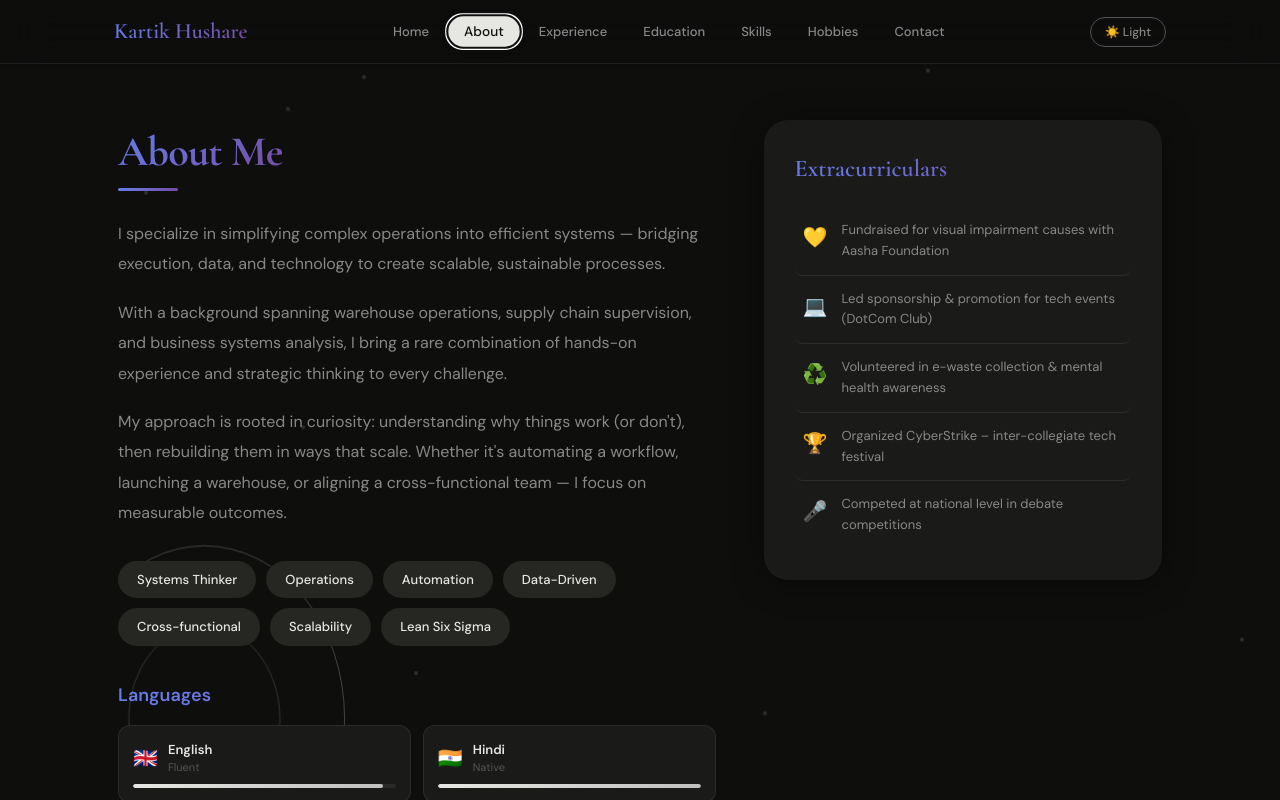
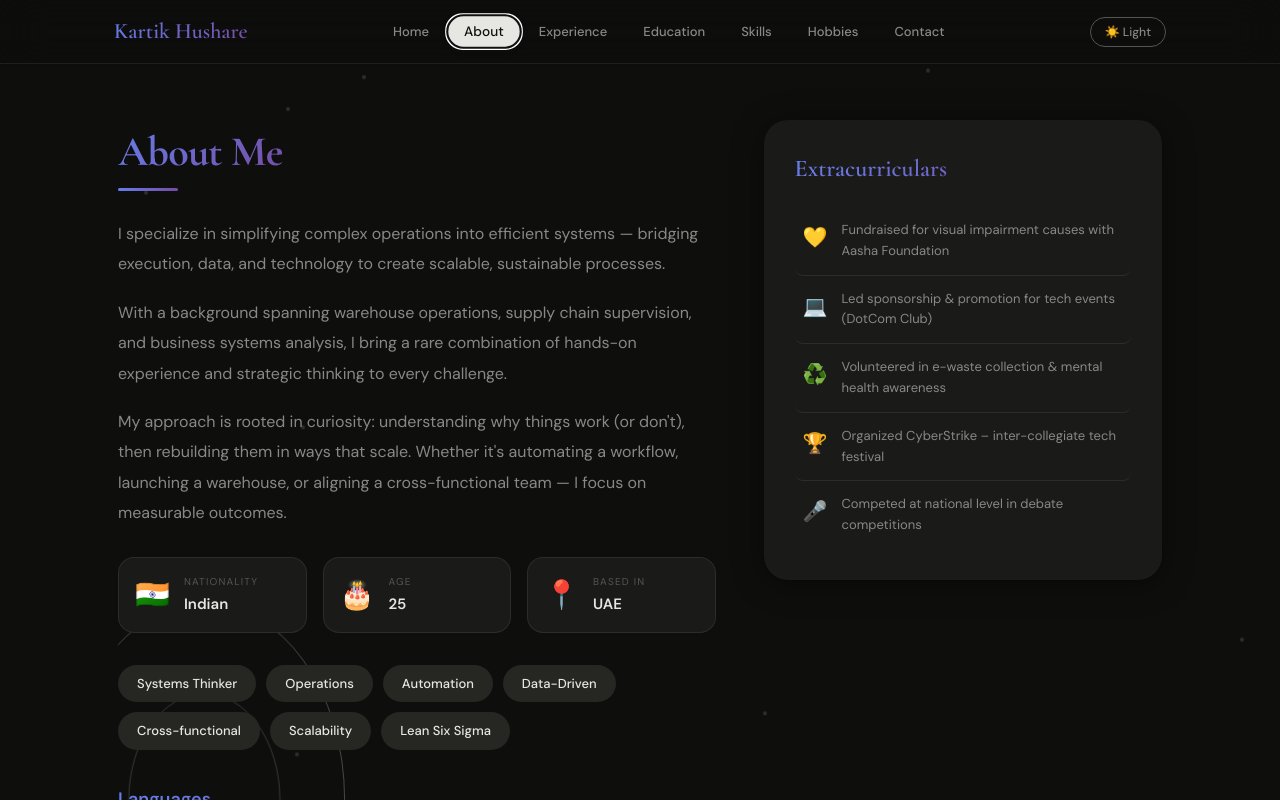
Before and after one commit to kartiksinghushare-dotcom/kartik-portfolio, a React (Vite) app: page / in a window 1280 px wide. Both pictures are taken after a click on the button "About". Shown: the top 800 px of the page. Built offline with nearby package versions, Linux system fonts and the light colour scheme.

Commit message:
Update App.jsx

```diff
--- a/src/App.jsx
+++ b/src/App.jsx
@@ -406,6 +406,31 @@ export default function DigitalCV() {
                 <p>With a background spanning warehouse operations, supply chain supervision, and business systems analysis, I bring a rare combination of hands-on experience and strategic thinking to every challenge.</p>
                 <p>My approach is rooted in curiosity: understanding why things work (or don't), then rebuilding them in ways that scale. Whether it's automating a workflow, launching a warehouse, or aligning a cross-functional team — I focus on measurable outcomes.</p>
               </div>
+
+              <div className="personal-details">
+                <div className="detail-item">
+                  <span className="detail-icon">🇮🇳</span>
+                  <div className="detail-content">
+                    <div className="detail-label">Nationality</div>
+                    <div className="detail-value">Indian</div>
+                  </div>
+                </div>
+                <div className="detail-item">
+                  <span className="detail-icon">🎂</span>
+                  <div className="detail-content">
+                    <div className="detail-label">Age</div>
+                    <div className="detail-value">25</div>
+                  </div>
+                </div>
+                <div className="detail-item">
+                  <span className="detail-icon">📍</span>
+                  <div className="detail-content">
+                    <div className="detail-label">Based in</div>
+                    <div className="detail-value">UAE</div>
+                  </div>
+                </div>
+              </div>
+
               <div className="about-tags">
                 {["Systems Thinker", "Operations", "Automation", "Data-Driven", "Cross-functional", "Scalability", "Lean Six Sigma"].map(t => (
                   <span className="about-tag" key={t}>{t}</span>
@@ -810,6 +835,15 @@ export default function DigitalCV() {
     .about-body{font-size:16px;line-height:1.9;color:var(--muted);animation:fadeUp .6s .2s ease both}
     @media(max-width:600px){.about-body{font-size:14px;line-height:1.8}}
     .about-body p+p{margin-top:18px}
+    .personal-details{display:grid;grid-template-columns:repeat(3,1fr);gap:16px;margin-top:28px;animation:fadeUp .6s .25s ease both}
+    @media(max-width:600px){.personal-details{grid-template-columns:1fr;gap:12px}}
+    .detail-item{background:var(--card);border:1px solid var(--nav-border);border-radius:16px;padding:16px;display:flex;align-items:center;gap:14px;transition:all .3s cubic-bezier(.4,0,.2,1);cursor:default}
+    .detail-item:hover{transform:translateY(-3px);border-color:var(--glow);box-shadow:var(--shadow)}
+    .detail-icon{font-size:28px;flex-shrink:0;transition:transform .3s}
+    .detail-item:hover .detail-icon{transform:scale(1.15) rotate(5deg)}
+    .detail-content{flex:1}
+    .detail-label{font-size:10px;text-transform:uppercase;letter-spacing:1.2px;color:var(--muted2);margin-bottom:4px}
+    .detail-value{font-size:15px;font-weight:600;color:var(--accent)}
     .about-tags{display:flex;flex-wrap:wrap;gap:10px;margin-top:32px;animation:fadeUp .6s .3s ease both}
     .about-tag{background:var(--tag-bg);font-size:13px;padding:8px 18px;border-radius:50px;color:var(--accent);font-weight:500;transition:all .3s cubic-bezier(.4,0,.2,1);border:1px solid transparent;position:relative;overflow:hidden}
     .about-tag::before{content:'';position:absolute;inset:0;background:var(--accent-gradient);opacity:0;transition:opacity .3s;z-index:-1}
```
